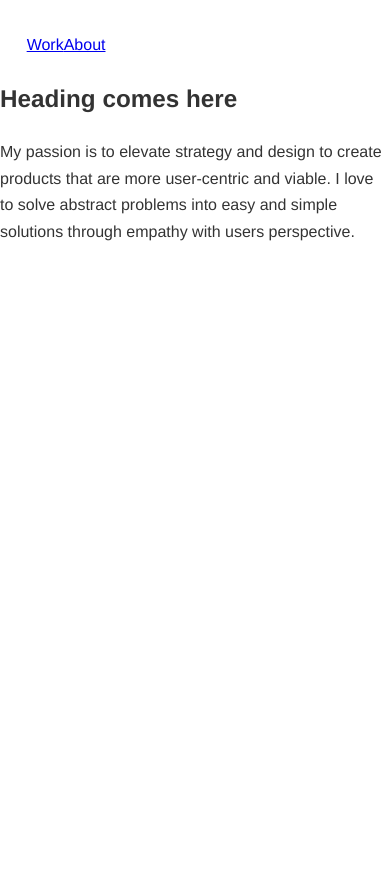
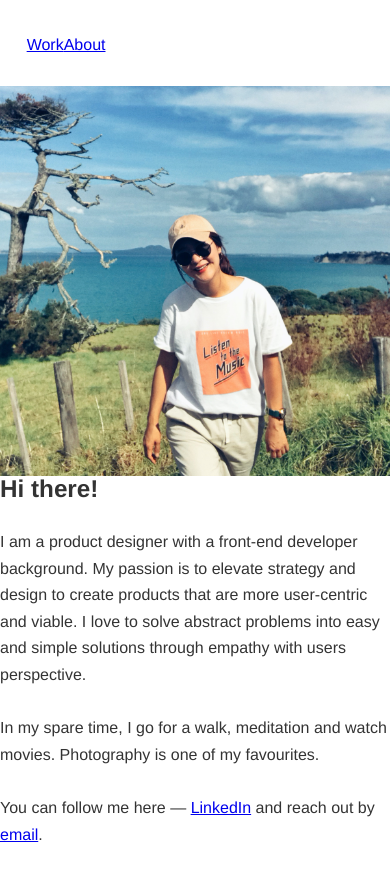
Before and after one commit to hamm4545/productdesign, a Gatsby site: page /about in a window 390 px wide. Shown: the part 33-908 px from the top of the page. Before the commit the page ends 844 px from the top, so only its background shows below. Built offline with nearby package versions, Linux system fonts and the light colour scheme; Gatsby itself is replaced by a stand-in of ours.

Commit message:
Added about page content/ tidy up mobile style

```diff
--- /dev/null
+++ b/src/components/myPic.js
@@ -0,0 +1,28 @@
+import React from "react"
+import { useStaticQuery, graphql } from "gatsby"
+import Img from "gatsby-image"
+
+export default () => {
+  const data = useStaticQuery(graphql`
+    query {
+      file(relativePath: { eq: "MyPic.jpg" }) {
+        childImageSharp {
+          # Specify a fluid image and fragment
+          # The default maxWidth is 800 pixels
+          fluid {
+            ...GatsbyImageSharpFluid
+          }
+        }
+      }
+    }
+  `)
+  return (
+    <div>
+
+      <Img
+        fluid={data.file.childImageSharp.fluid}
+        alt="Heather Song"
+      />
+    </div>
+  )
+}
--- a/src/pages/about.js
+++ b/src/pages/about.js
@@ -1,24 +1,28 @@
 import React from "react"
 import Layout from "../components/layout"
-
+import Pic from "../components/myPic"
 
 
 const AboutPage = () => (
 	<Layout>
-		<div className="grid-item-6">
-
-				<div class="grid-item">
+		<div class="content-about">
+			<div className="grid-item-6">
+				<div className="grid-item">
+					<div className="img-circle">
+						<Pic></Pic>
+					</div>
 
 				</div>
-				<div class="grid-item">
-					<h2>Heading comes here</h2>
-					<p>My passion is to elevate strategy and design to create products that are more user-centric and viable. I love to solve abstract problems into easy and simple solutions through empathy with users perspective.</p>
+				<div className="grid-item">
+					<h2>Hi there!</h2>
+
+					<p>I am a product designer with a front-end developer background. My passion is to elevate strategy and design to create products that are more user-centric and viable. I love to solve abstract problems into easy and simple solutions through empathy with users perspective.</p>
+					<p>In my spare time, I go for a walk, meditation and watch movies. Photography is one of my favourites. </p>
+					<p>You can follow me here — <a href="https://www.linkedin.com/in/heathersong/" target="_blank" rel="noreferrer">LinkedIn</a> and reach out by <a href="mailto:heathersong.com@gmail.com">email</a>.</p>
 				</div>
+			</div>
+		</div>
 
-
-
-
-		</div>
 	</Layout>
 )
 
--- a/src/pages/grow-manager.js
+++ b/src/pages/grow-manager.js
@@ -1,6 +1,6 @@
 import React from "react"
 import Layout from "../components/layout"
-import { Link } from "gatsby"
+
 
 import HeroImg from "../components/img-a-hero02"
 import SearchImg from "../images/project02/CM-Search-dropdown.jpg"
--- a/src/pages/grow-workers.js
+++ b/src/pages/grow-workers.js
@@ -1,6 +1,5 @@
 import React from "react"
 import Layout from "../components/layout"
-import { Link } from "gatsby"
 
 
 import HeroImg from "../components/img-a-hero01"
--- a/src/pages/index.js
+++ b/src/pages/index.js
@@ -1,6 +1,7 @@
 import React from "react"
 import Layout from "../components/layout"
 import Article from "../components/article"
+import { Link } from "gatsby"
 import "../styles/styles.scss"
 
 const Page = () => (
@@ -8,7 +9,7 @@ const Page = () => (
   <Layout>
   	<div className="content">
   		<div className="site-title">
-		 	<h1><b>Hi! I am Heather</b>, a product designer at <b><a href="https://www.experieco.com/" target="_blank">Experieco</a></b> in New Zealand.</h1>
+		 	<h1><b>Hi! I am Heather</b>, a product designer at <b><Link to="https://www.experieco.com/">Experieco</Link></b> in New Zealand.</h1>
 
 	 	</div>
 
--- a/src/pages/tether.js
+++ b/src/pages/tether.js
@@ -1,8 +1,8 @@
 import React from "react"
 import Layout from "../components/layout"
-import { Link } from "gatsby"
 
-import HeroImg01 from "../components/img-a-hero01"
+
+import HeroImg01 from "../components/img-a-hero03"
 import Colours from "../images/project03/colours.png"
 import Icons from "../images/project03/icons.jpg"
 
--- a/src/styles/styles.scss
+++ b/src/styles/styles.scss
@@ -76,6 +76,25 @@ img{
 		}
 	}
 
+	&-about{
+		padding: 4rem 0;
+
+		@media only screen and (max-width: 600px) {
+			&{
+				padding: 2rem 0;
+			}
+		}
+
+		a{
+			color: $grey;
+			opacity: 0.8;
+
+			&:hover{
+				text-decoration: none;
+			}
+		}
+	}
+
 }
 
 .grid-item-6{
@@ -84,6 +103,14 @@ img{
 	grid-template-columns: repeat(2, 1fr);
 	max-width: calc(960px - (2* #{$default-padding}));
 	width: 80%;
+	grid-gap: 1rem;
+
+	@media only screen and (max-width: 600px) {
+		&{
+			width: 90%;
+			grid-template-columns: repeat(1, 1fr);
+		}
+	}
 }
 
 main{
@@ -128,6 +155,23 @@ header{
 		justify-content: end;
 		margin-left: 2rem;
 		position: relative;
+		transition: 500ms cubic-bezier(0.190, 1.000, 0.220, 1.000);
+
+		&:before{
+			content:  '';
+			position: absolute;
+			display: block;
+			width: 0;
+			height: 2px;
+			background: $text-color;
+			left: 0;
+			bottom: -8px;
+			transition: 500ms cubic-bezier(0.190, 1.000, 0.220, 1.000);
+		}
+
+		&:hover:before{
+			width: 100%;
+		}
 
 		&.selected:before{
 			content:  '';
@@ -139,6 +183,7 @@ header{
 			left: 0;
 			bottom: -8px;
 		}
+
 	}
 }
 
@@ -156,6 +201,7 @@ header{
 	@media only screen and (max-width: 800px) {
 		&{
 			padding: ($default-padding*2) 0;
+			width: 90%
 		}
 	}
 
@@ -263,6 +309,12 @@ footer{
 		border-top: 1px solid $light-grey;
 		font-size: 0.9rem;
 		padding-top: 1rem;
+
+		@media only screen and (max-width: 600px) {
+			&{
+				width: 90%;
+			}
+		}
 	}
 
 }
@@ -278,3 +330,19 @@ footer{
 		cursor: pointer;
 	}
 }
+
+.img-circle{
+	border-radius: 100%;
+	overflow: hidden;
+	margin: 2rem;
+
+	@media only screen and (max-width: 600px) {
+		&{
+			margin: 0;
+		}
+	}
+
+	img{
+		max-width: 100%;
+	}
+}
```
Also changed, not shown: src/images/MyPic.jpg (added), src/images/favicon.ico (added).
